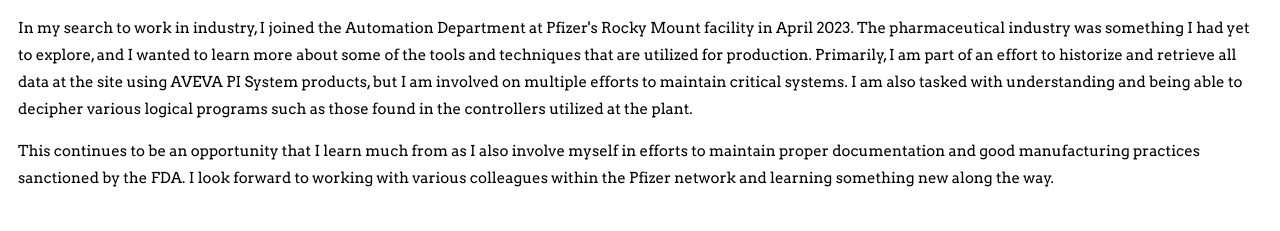
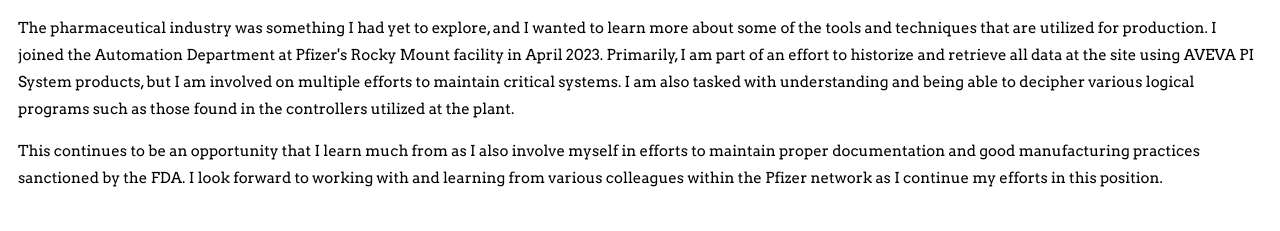
Before and after one commit to ckong6953/ckong6953.github.io, a plain HTML site: page index.html in a window 1280 px wide. Shown: the part 1215-1446 px from the top of the page. Drawn offline with Linux system fonts and the light colour scheme.

Commit message:
Grammatical and Link corrections

```diff
--- a/index.html
+++ b/index.html
@@ -41,14 +41,14 @@
         <img class="logo1" src="Pictures\Pfizer_Logo.png">
         <h2> Pfizer (Rocky Mount) </h2>
         <h3 style = "color: rgb(9, 9, 107);"> Automation System Analyst; <span style="color: rgb(27, 139, 27)"> (Current)</span> </h3>
-        <p> In my search to work in industry, I joined the Automation Department at Pfizer's Rocky Mount facility in April 2023.
-            The pharmaceutical industry was something I had yet to explore, and I wanted to learn more about some of the tools and techniques that are utilized for production.
+        <p> The pharmaceutical industry was something I had yet to explore, and I wanted to learn more about some of the tools and techniques that are utilized for production.
+            I joined the Automation Department at Pfizer's Rocky Mount facility in April 2023.
             Primarily, I am part of an effort to historize and retrieve all data at the site using AVEVA PI System products, but I am involved on multiple efforts to maintain critical systems.
             I am also tasked with understanding and being able to decipher various logical programs such as those found in the controllers utilized at the plant.
         </p>
         <p>
             This continues to be an opportunity that I learn much from as I also involve myself in efforts to maintain proper documentation and good manufacturing practices sanctioned by the FDA.
-            I look forward to working with various colleagues within the Pfizer network and learning something new along the way.
+            I look forward to working with and learning from various colleagues within the Pfizer network as I continue my efforts in this position.
         </p>
         <br>
         <img class="logo2" src="Pictures/150px-University_of_California,_San_Francisco_logo.svg.png">
```
Also changed, not shown: 1 other file.
